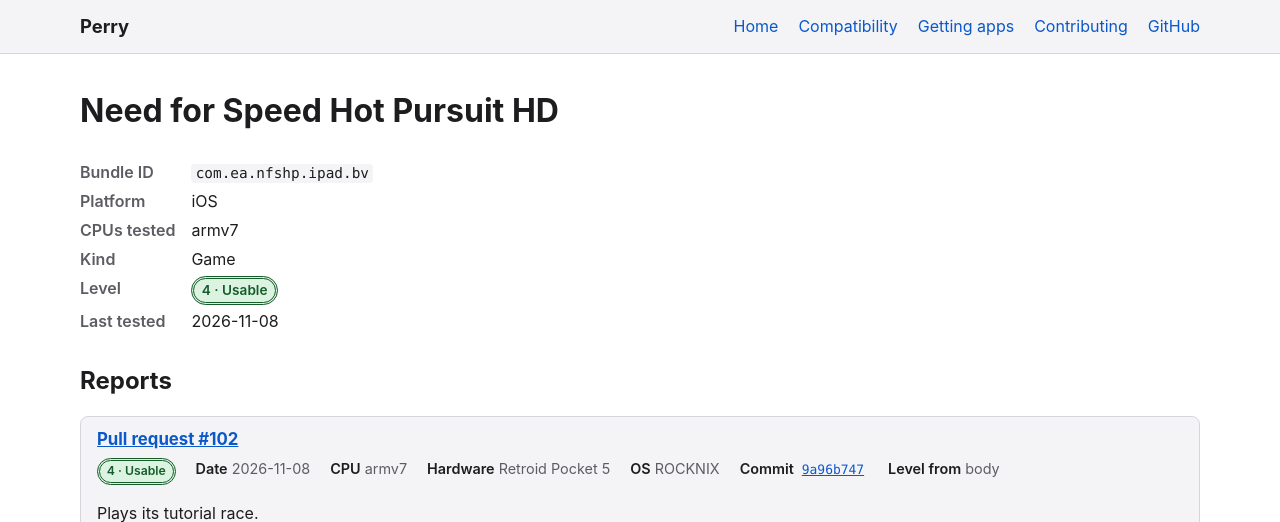
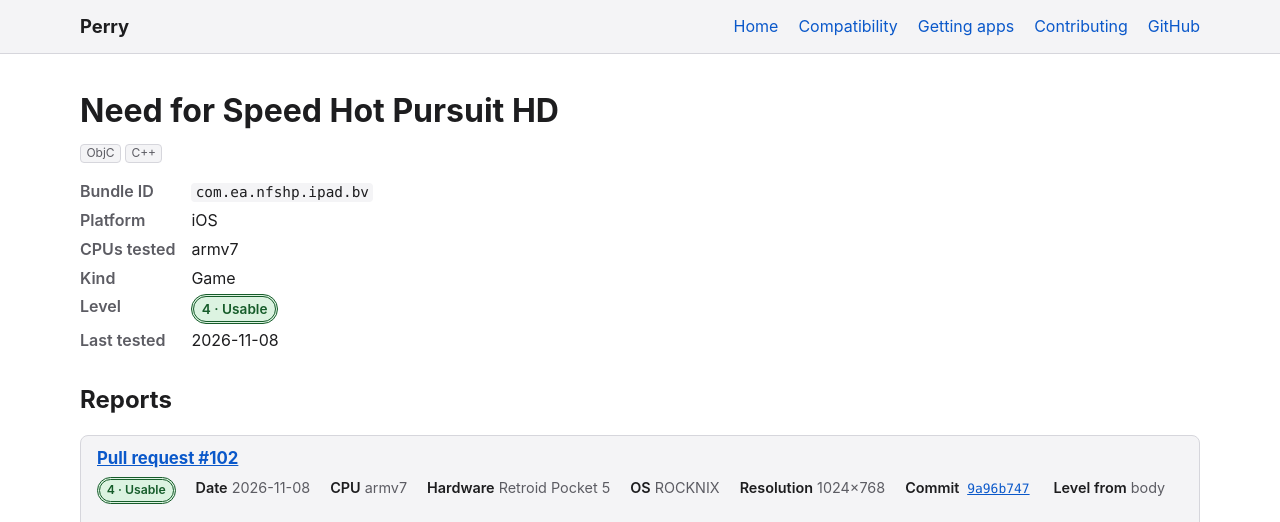
Before and after one commit to MillerTechnologyPeru/Perry, a Jekyll site: the page built from docs/_apps/ios/com.ea.nfshp.ipad.bv.md, in a window 1280 px wide, cut to the strip 0-522 px from the top of the page. Built offline with Jekyll 4.4.1, drawn with Linux system fonts in a browser that asks for light colours.

Commit message:
Add Need for Speed Hot Pursuit HD's engine and language tags and resolutions

```diff
--- a/docs/_apps/ios/com.ea.nfshp.ipad.bv.md
+++ b/docs/_apps/ios/com.ea.nfshp.ipad.bv.md
@@ -3,6 +3,7 @@ name: Need for Speed Hot Pursuit HD
 bundle_id: "com.ea.nfshp.ipad.bv"
 platform: ios
 kind: game
+tags: [ObjC, C++]
 reports:
   - pr: 102
     date: 2026-11-08
```
Also changed, not shown: other parts of docs/_apps/ios/com.ea.nfshp.ipad.bv.md (+1 -0 lines).
